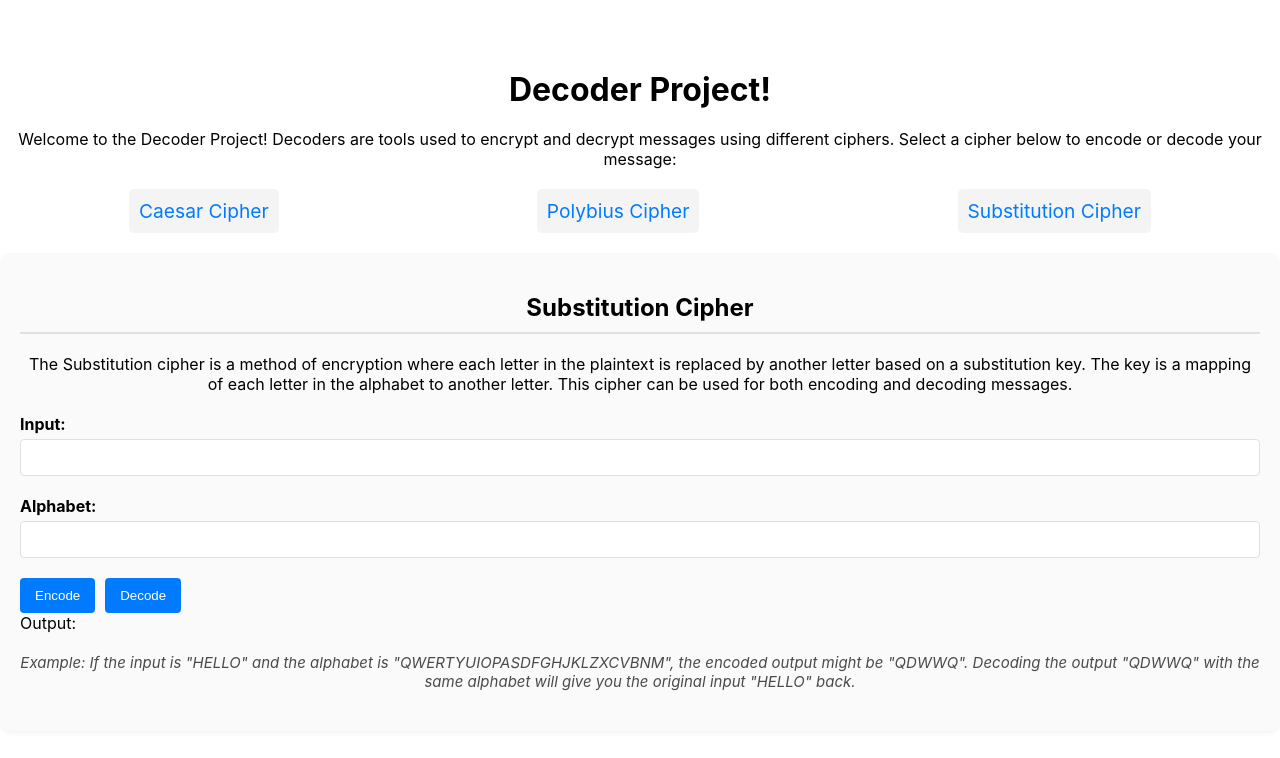
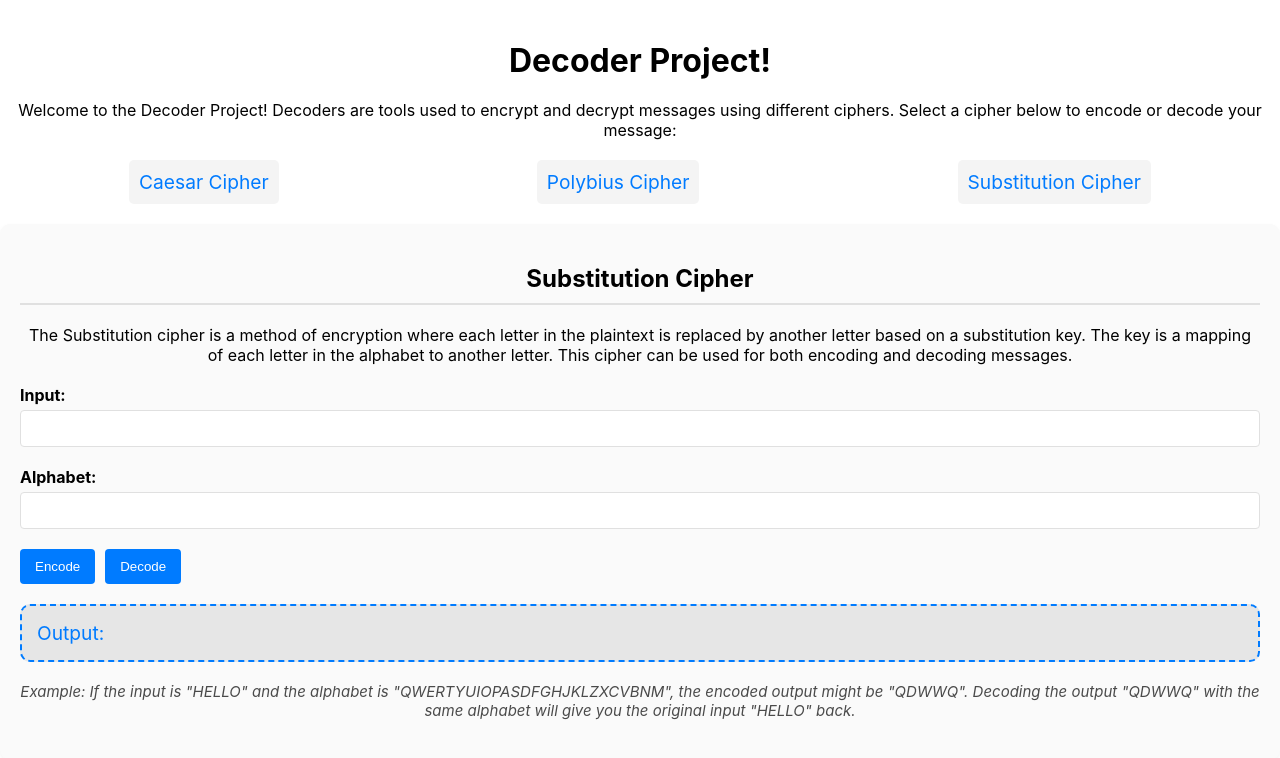
Before and after one commit to Maximoe2588/DecoderReact, a React (Create React App) app: page /substitution in a window 1280 px wide. Shown: the top 758 px of the page. Built offline with nearby package versions, Linux system fonts and the light colour scheme.

Commit message:
sytling buttons

```diff
--- a/src/components/Caesar.js
+++ b/src/components/Caesar.js
@@ -6,6 +6,8 @@ function Caesar() {
   const [shift, setShift] = useState(0);
   const [encode, setEncode] = useState(true);
   const [output, setOutput] = useState('');
+
+  const [activeButton, setActiveButton] = useState('');
 
   const handleInputChange = (e) => {
     setInput(e.target.value);
@@ -57,7 +59,7 @@ function Caesar() {
       <label htmlFor="caesar-encode">Encode:</label>
       <input id="caesar-encode" type="checkbox" checked={encode} onChange={handleEncodeChange} />
       </div>
-      <div>Output: {output}</div>
+      <div className="output-container">Output: {output}</div>
       <p className="example-container">
         Example: If the input is "HELLO" and the shift is 3, the encoded output will be "KHOOR".
         Decoding the output "KHOOR" with a shift of 3 will give you the original input "HELLO" back.
--- a/src/components/Polybius.js
+++ b/src/components/Polybius.js
@@ -5,6 +5,7 @@ function Polybius() {
   const [input, setInput] = useState('');
   const [encode, setEncode] = useState(true);
   const [output, setOutput] = useState('');
+  const [activeButton, setActiveButton] = useState('');
 
   const handleInputChange = (e) => {
     setInput(e.target.value);
@@ -39,8 +40,8 @@ function Polybius() {
       </p>
       <label htmlFor="polybius-input">Input:</label>
       <input id="polybius-input" type="text" value={input} onChange={handleInputChange} />
-      <button onClick={handleEncode}>Encode</button>
-      <button onClick={handleDecode}>Decode</button>
+      <button className={activeButton === 'encode' ? 'active' : ''} onClick={handleEncode}>Encode</button>
+      <button className={activeButton === 'decode' ? 'active' : ''} onClick={handleDecode}>Decode</button>
       <div className="output-container">Output: {output}</div>
       <p className="example-container">
         Example: If the input is "HELLO", the encoded output might be "32441544". Decoding the output "32441544"
--- a/src/components/Substitution.js
+++ b/src/components/Substitution.js
@@ -84,6 +84,7 @@ function Substitution() {
   const [alphabet, setAlphabet] = useState('');
   const [encode, setEncode] = useState(true);
   const [output, setOutput] = useState('');
+  const [activeButton, setActiveButton] = useState('');
 
   const handleInputChange = (e) => {
     setInput(e.target.value);
@@ -135,9 +136,9 @@ function Substitution() {
         value={alphabet}
         onChange={handleAlphabetChange}
       />
-      <button onClick={handleEncode}>Encode</button>
-      <button onClick={handleDecode}>Decode</button>
-      <div>Output: {output}</div>
+      <button className={activeButton === 'encode' ? 'active' : ''} onClick={handleEncode}>Encode</button>
+      <button className={activeButton === 'decode' ? 'active' : ''} onClick={handleDecode}>Decode</button>
+      <div className="output-container">Output: {output}</div>
       <p className="example-container">
         Example: If the input is "HELLO" and the alphabet is "QWERTYUIOPASDFGHJKLZXCVBNM", the encoded output might be
         "QDWWQ". Decoding the output "QDWWQ" with the same alphabet will give you the original input "HELLO" back.
--- a/src/index.css
+++ b/src/index.css
@@ -180,7 +180,13 @@ button + button {
 }
 
 .output-container {
+  font-size: 1.2em; /* Larger font size */
+  color: #007bff; /* Color that stands out */
+  background-color: #e6e6e6; /* Light background for contrast */
+  padding: 15px;
   margin-top: 20px;
+  border: 2px dashed #007bff; /* Stylish border */
+  border-radius: 10px; /* Rounded corners */
 }
 
 .example-container {
```
